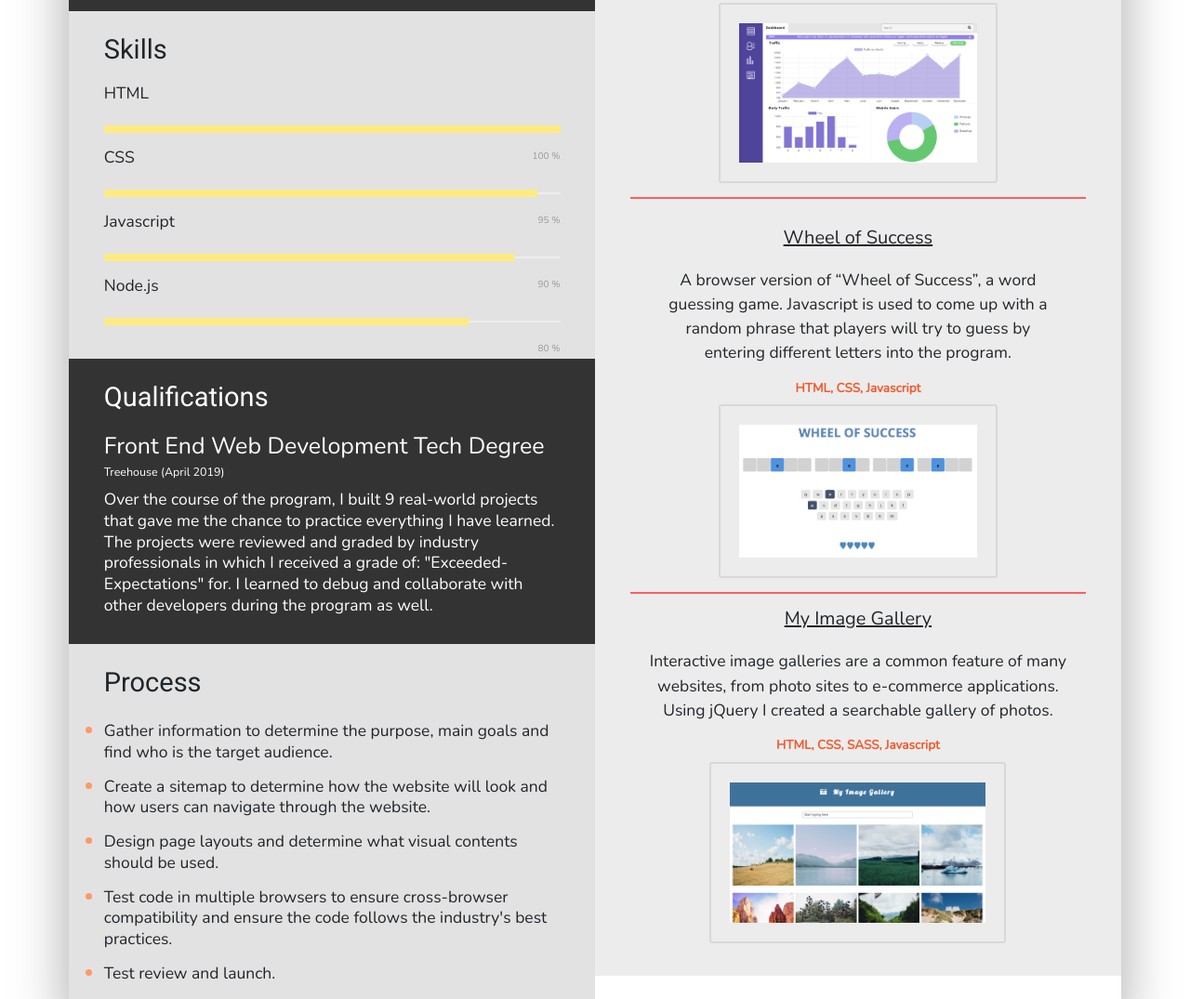
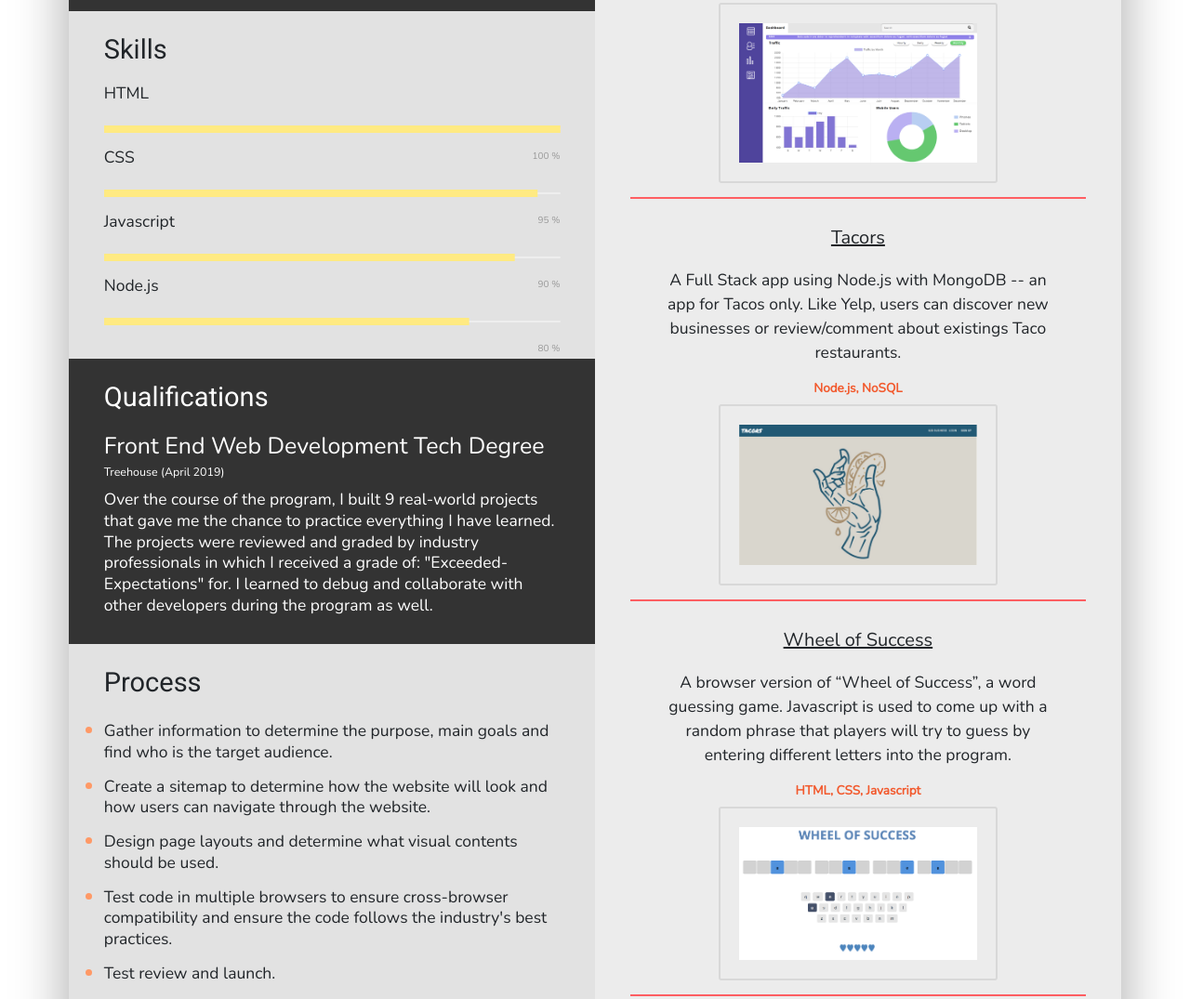
Before and after one commit to jnguyen-88/jnguyen-88.github.io, a website: page index.html in a window 1280 px wide. Shown: the part 681-1756 px from the top of the page at 93% size. Drawn offline with nearby package versions, Linux system fonts and the light colour scheme.

Commit message:
add tacors project

```diff
--- a/index.html
+++ b/index.html
@@ -163,6 +163,19 @@
                         </figure>
                         <figure class="projects__box">
                             <div class="projects__box-info">
+                                <h5>Tacors</h5>
+                                <p class="project-description mt-4 mb-4">A Full Stack app using Node.js with MongoDB -- an app for Tacos only. Like Yelp, users can discover new businesses or review/comment about existings Taco restaurants.</p>
+                                <span class="tech-used">Node.js, NoSQL</span>
+                            </div>
+                                <figure class="projects__img-box">
+                                    <a href="https://node-taco.herokuapp.com/tacors" target="_blank">
+                                        <img src="img/tacors.png" class="projects-img" alt="webapp site">
+                                        <figcaption class="projects__img-caption">Tacors</figcaption>
+                                    </a>
+                                </figure>
+                        </figure>
+                        <figure class="projects__box">
+                            <div class="projects__box-info">
                                 <h5>Wheel of Success</h5>
                                 <p class="project-description mt-4 mb-4">A browser version of “Wheel of Success”, a word guessing game. Javascript is used to come up with a random phrase that players will try to guess by entering different letters into the program.</p>
                                 <span class="tech-used">HTML, CSS, Javascript</span>
```
Also changed, not shown: img/tacors.png (added), 1 other file.
